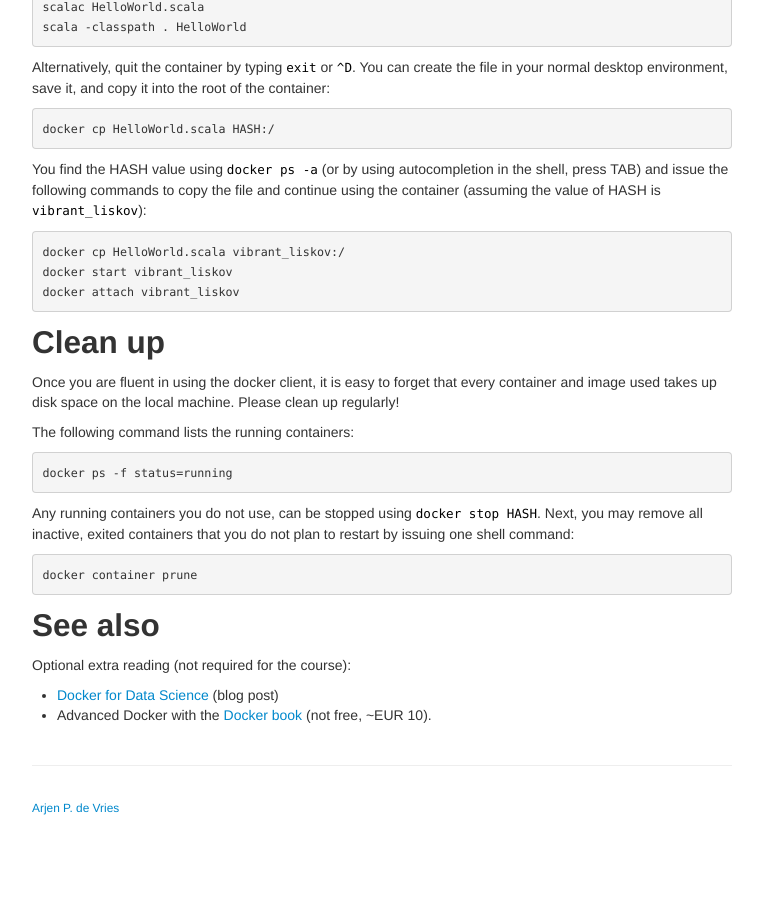
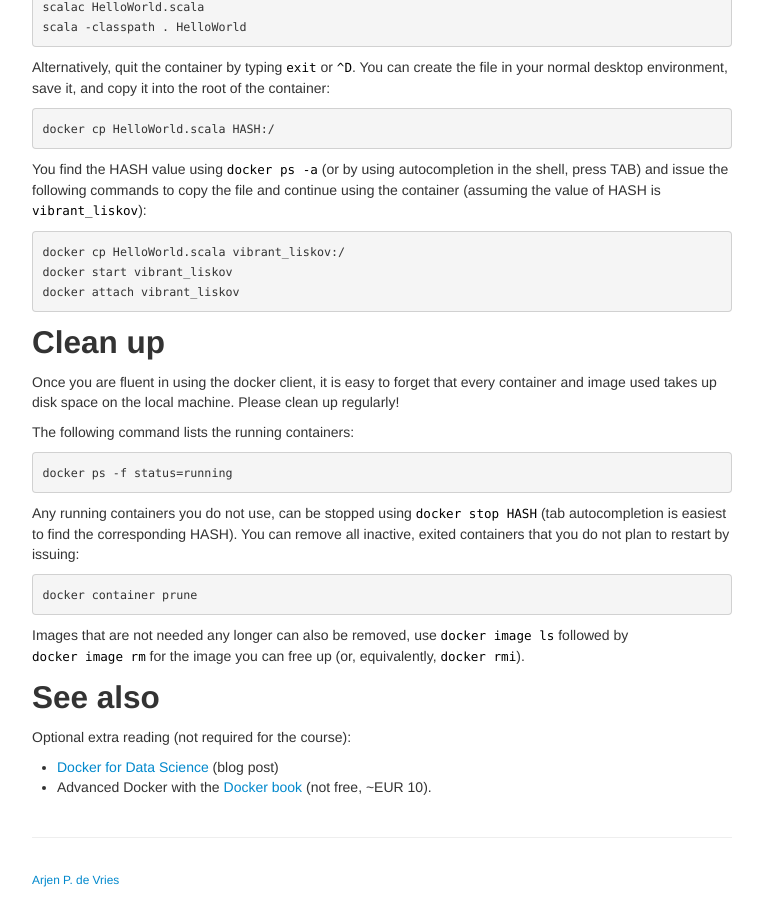
Before and after one commit to Thelukepet/course, a Jekyll site: the page built from assignments/A1b-docker.md, in a window 1280 px wide and 900 px high, scrolled down 1807 px. Shown: the whole window, without its empty margins (258-1021 px from the left). Built offline with Jekyll 4.4.1, drawn with Linux system fonts in a browser that asks for light colours; before the commit the page ends 2635 px from its top, so only the background shows below that.

Commit message:
Added deletion of images

```diff
--- a/assignments/A1b-docker.md
+++ b/assignments/A1b-docker.md
@@ -150,10 +150,14 @@ The following command lists the running containers:
 
     docker ps -f status=running
 
-Any running containers you do not use, can be stopped using `docker stop HASH`.
-Next, you may remove all inactive, exited containers that you do not plan to restart by issuing one shell command:
+Any running containers you do not use, can be stopped using `docker stop HASH` (tab autocompletion is easiest to
+find the corresponding HASH).
+You can remove all inactive, exited containers that you do not plan to restart by issuing:
 
     docker container prune
+
+Images that are not needed any longer can also be removed, use `docker image ls` followed by `docker image rm`
+for the image you can free up (or, equivalently, `docker rmi`).
 
 ## See also
 
```
